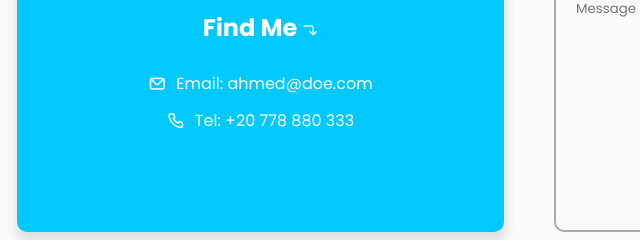
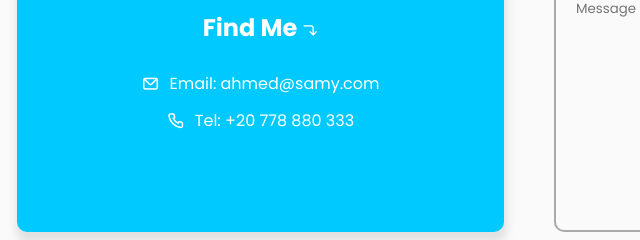
Before and after one commit to mohamdhamd/Ahmed_Samy, a plain HTML site: page index.html in a window 1280 px wide. Shown: the part 2173-2413 px from the top of the page, 111-751 px from the left. Drawn offline with nearby package versions, Linux system fonts and the light colour scheme.

Commit message:
Update index.html

```diff
--- a/index.html
+++ b/index.html
@@ -197,7 +197,7 @@
                     <div class="col">
                         <div class="contact-info">
                             <h2>Find Me <i class="uil uil-corner-right-down"></i></h2>
-                            <p><i class="uil uil-envelope"></i> Email: ahmed@doe.com</p>
+                            <p><i class="uil uil-envelope"></i> Email: ahmed@samy.com</p>
                             <p><i class="uil uil-phone"></i> Tel: +20 778 880 333</p>
                         </div>
                     </div>
```
